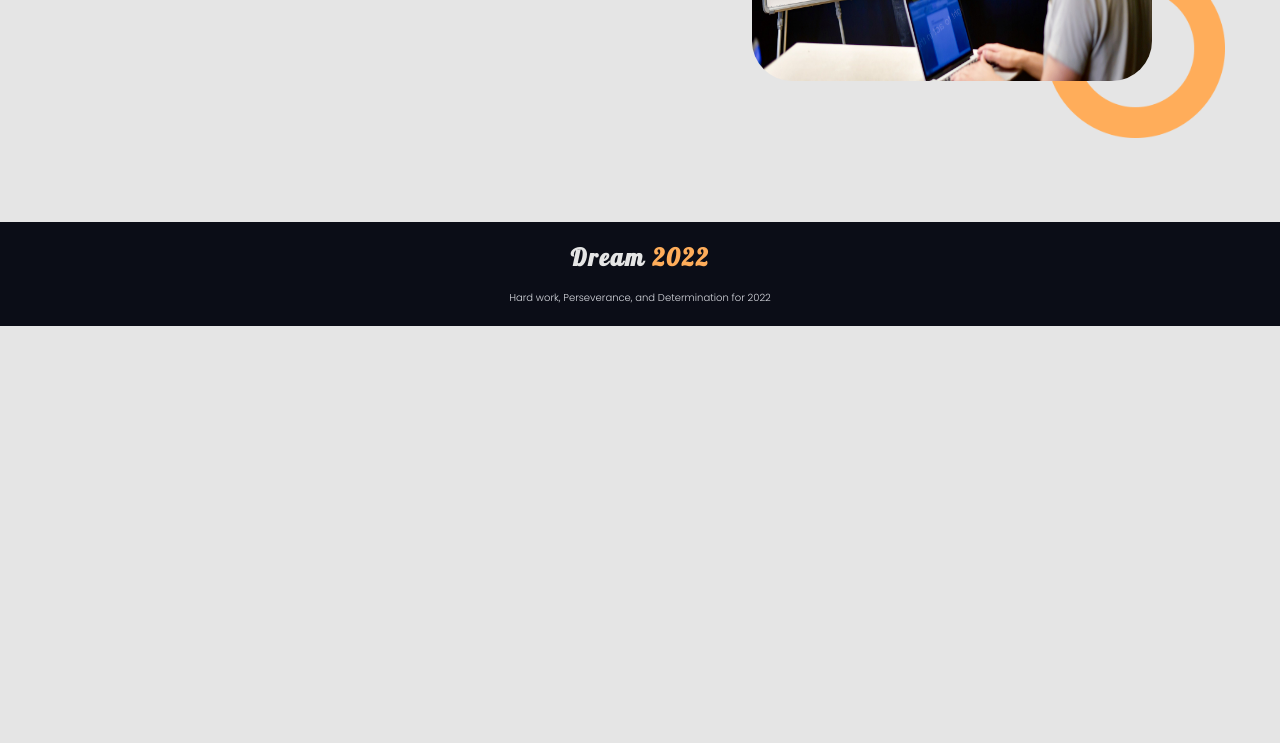
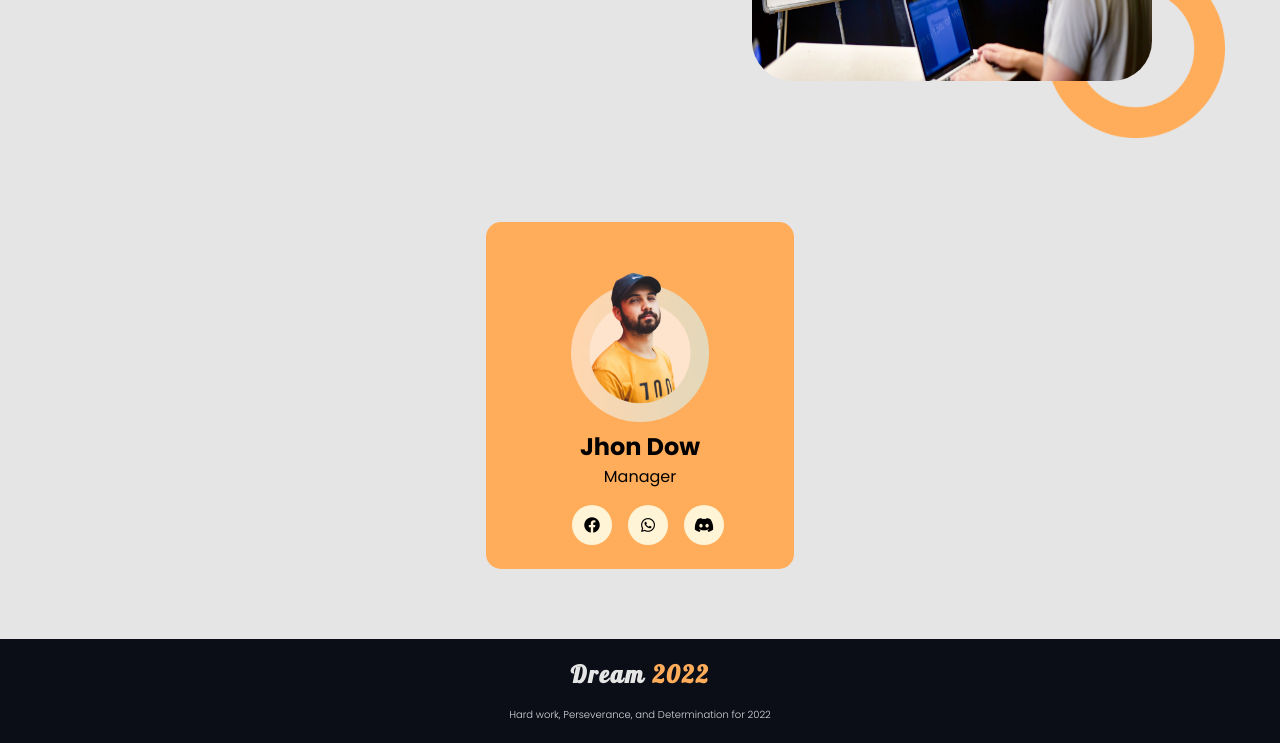
Before and after one commit to Tanvirmehedi/assignment-one, a plain HTML site: page index.html in a window 1280 px wide. Shown: the part 1897-2640 px from the top of the page. Before the commit the page ends 2223 px from the top, so only its background shows below. Drawn offline with Linux system fonts and the light colour scheme.

Commit message:
Team Member part incomplite

```diff
--- a/css/style.css
+++ b/css/style.css
@@ -6,6 +6,11 @@
 }
 a {
   text-decoration: none;
+}
+
+ul,
+ol {
+  list-style: none;
 }
 
 body {
@@ -241,6 +246,54 @@ body {
 }
 /* COMMUNITY CSS END */
 
+#team_member {
+  margin-bottom: 70px;
+}
+
+.team_member_flexBox {
+  display: flex;
+  justify-content: space-around;
+}
+.team_member_flexBox .infoBox {
+  width: 30%;
+  background-color: #ffad5a;
+  height: auto;
+  text-align: center;
+  border-radius: 15px;
+  padding: 1.5rem 1rem;
+}
+
+.team_member_flexBox .infoBox img {
+  width: 50%;
+}
+.team_member_flexBox .infoBox h2 {
+}
+
+.team_member_flexBox .infoBox p {
+}
+
+.team_member_flexBox .infoBox ul {
+  display: flex;
+  flex-direction: row;
+  justify-content: center;
+}
+
+.team_member_flexBox .infoBox ul li {
+  display: flex;
+  background-color: #fff4d6;
+  width: 40px;
+  height: 40px;
+  border-radius: 50%;
+  margin-left: 1rem;
+  margin-top: 1rem;
+  align-items: center;
+  justify-content: center;
+}
+.team_member_flexBox .infoBox ul li i {
+  font-size: 100%;
+}
+
+/* END OF TEAM_MEMBER CSS */
 #footer {
   text-align: center;
   padding: 20px 0;
--- a/index.html
+++ b/index.html
@@ -14,6 +14,13 @@
     <link
       href="https://fonts.googleapis.com/css2?family=Lobster&display=swap"
       rel="stylesheet"
+    />
+    <link
+      rel="stylesheet"
+      href="https://cdnjs.cloudflare.com/ajax/libs/font-awesome/6.0.0-beta3/css/all.min.css"
+      integrity="sha512-Fo3rlrZj/k7ujTnHg4CGR2D7kSs0v4LLanw2qksYuRlEzO+tcaEPQogQ0KaoGN26/zrn20ImR1DfuLWnOo7aBA=="
+      crossorigin="anonymous"
+      referrerpolicy="no-referrer"
     />
     <link rel="stylesheet" href="css/style.css" />
     <title>Dev-Tj Portfolio</title>
@@ -125,10 +132,26 @@
       </div>
     </section>
     <!-- COMMUNITY SECTION END  -->
-
+    <section id="team_member">
+      <div class="container">
+        <div class="team_member_flexBox">
+          <div class="team_member_left infoBox">
+            <img src="./images/person/person-2.png" alt="img1" />
+            <h2>Jhon Dow</h2>
+            <p>Manager</p>
+            <ul>
+              <li><i class="fab fa-facebook"></i></li>
+              <li><i class="fab fa-whatsapp"></i></li>
+              <li><i class="fab fa-discord"></i></li>
+            </ul>
+          </div>
+        </div>
+      </div>
+    </section>
     <footer id="footer">
       <h2>Dream <span>2022</span></h2>
       <p><small>Hard work, Perseverance, and Determination for 2022</small></p>
     </footer>
+    <!-- FOOTER PART END -->
   </body>
 </html>
```
